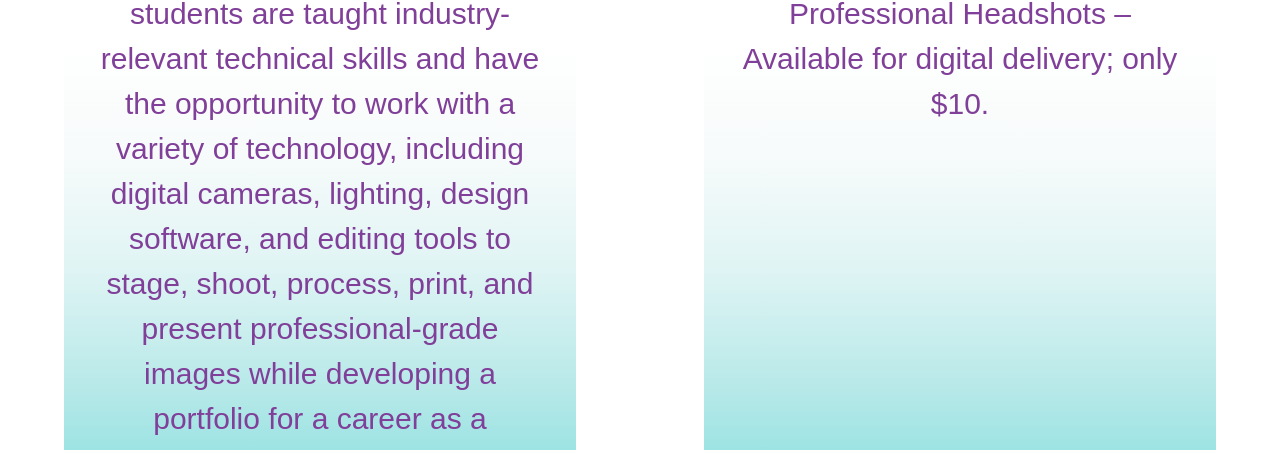
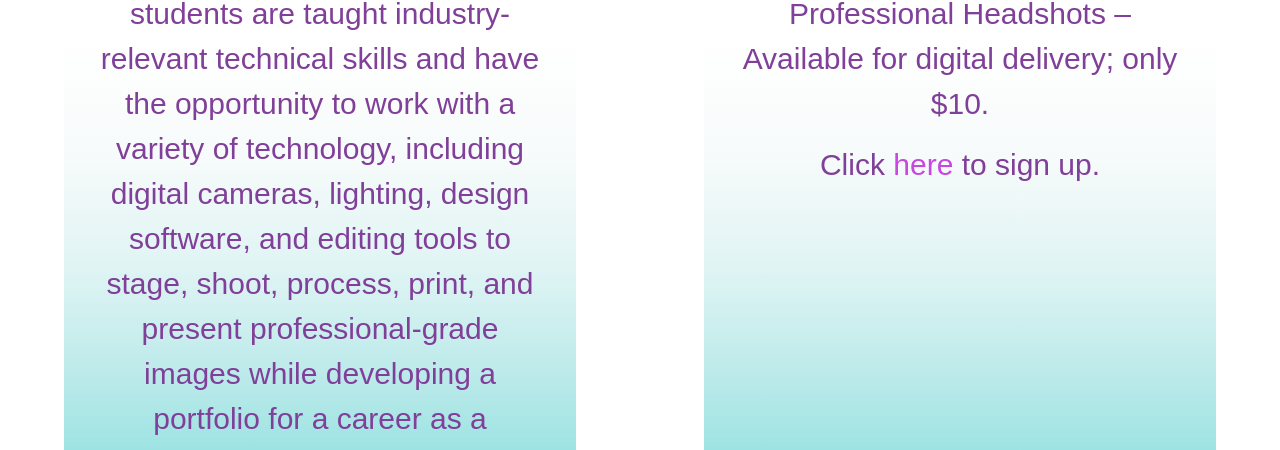
Before and after one commit to Entrepreneurship-Day/Entrepreneurship-Day.github.io, a plain HTML site: page Commercial Photography/CP.html in a window 1280 px wide. Shown: the part 646-1096 px from the top of the page. Drawn offline with nearby package versions, Linux system fonts and the light colour scheme.

Commit message:
Update CP.html

```diff
--- a/Commercial Photography/CP.html
+++ b/Commercial Photography/CP.html
@@ -161,6 +161,7 @@
             <h1>Event Info</h1>
               <p> Professional Headshots – Available for digital delivery; only $10.
               </p>
+              <p>Click <a href="https://docs.google.com/forms/d/e/1FAIpQLSfSJMrL-jJG9JQPMuG0yCdWkqcDxWWaIKots4-k809V3y0uCw/viewform" style="color: rgb(199, 71, 224);">here</a> to sign up.</p>
         </div>
     </div>
 
```
